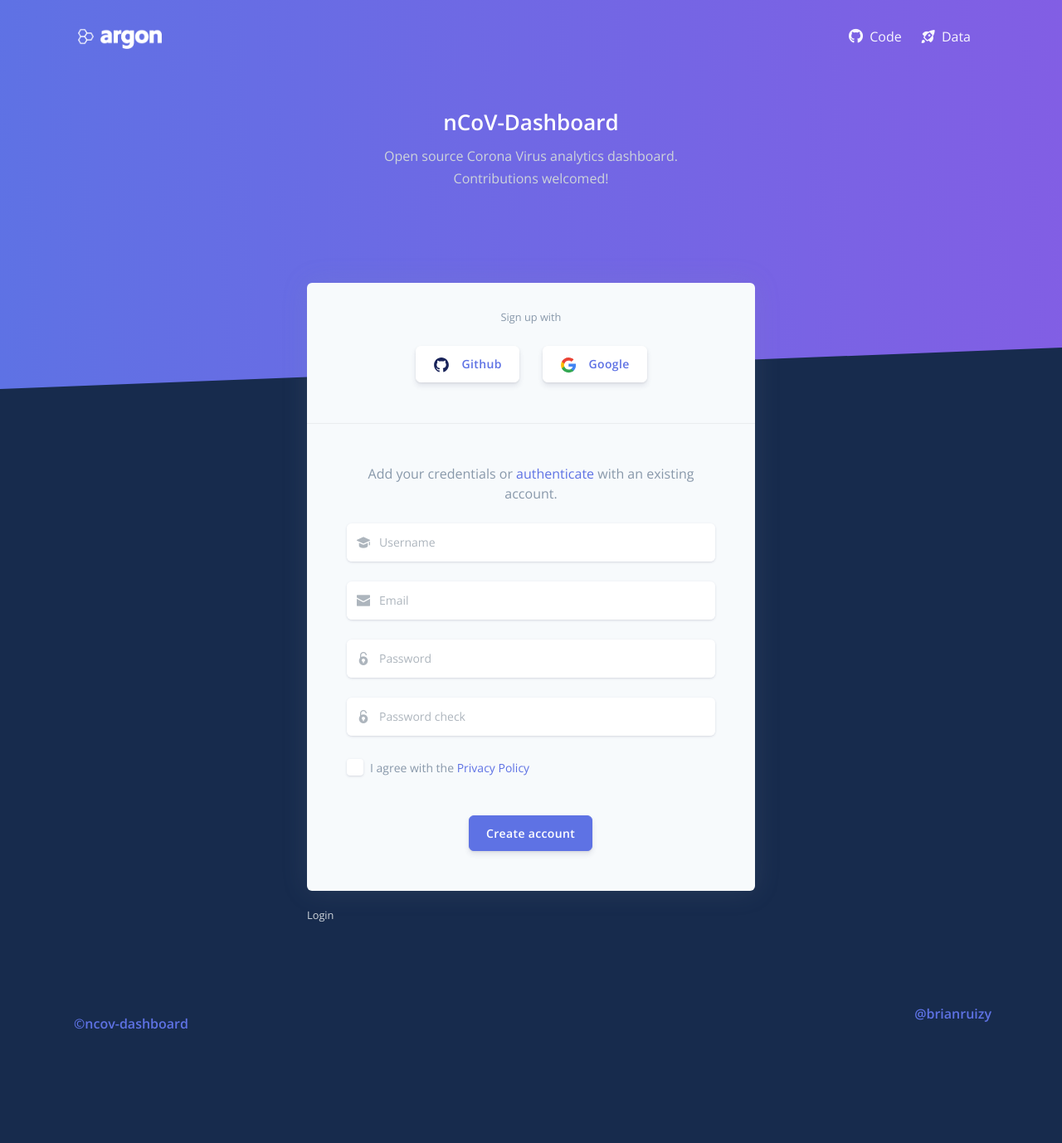
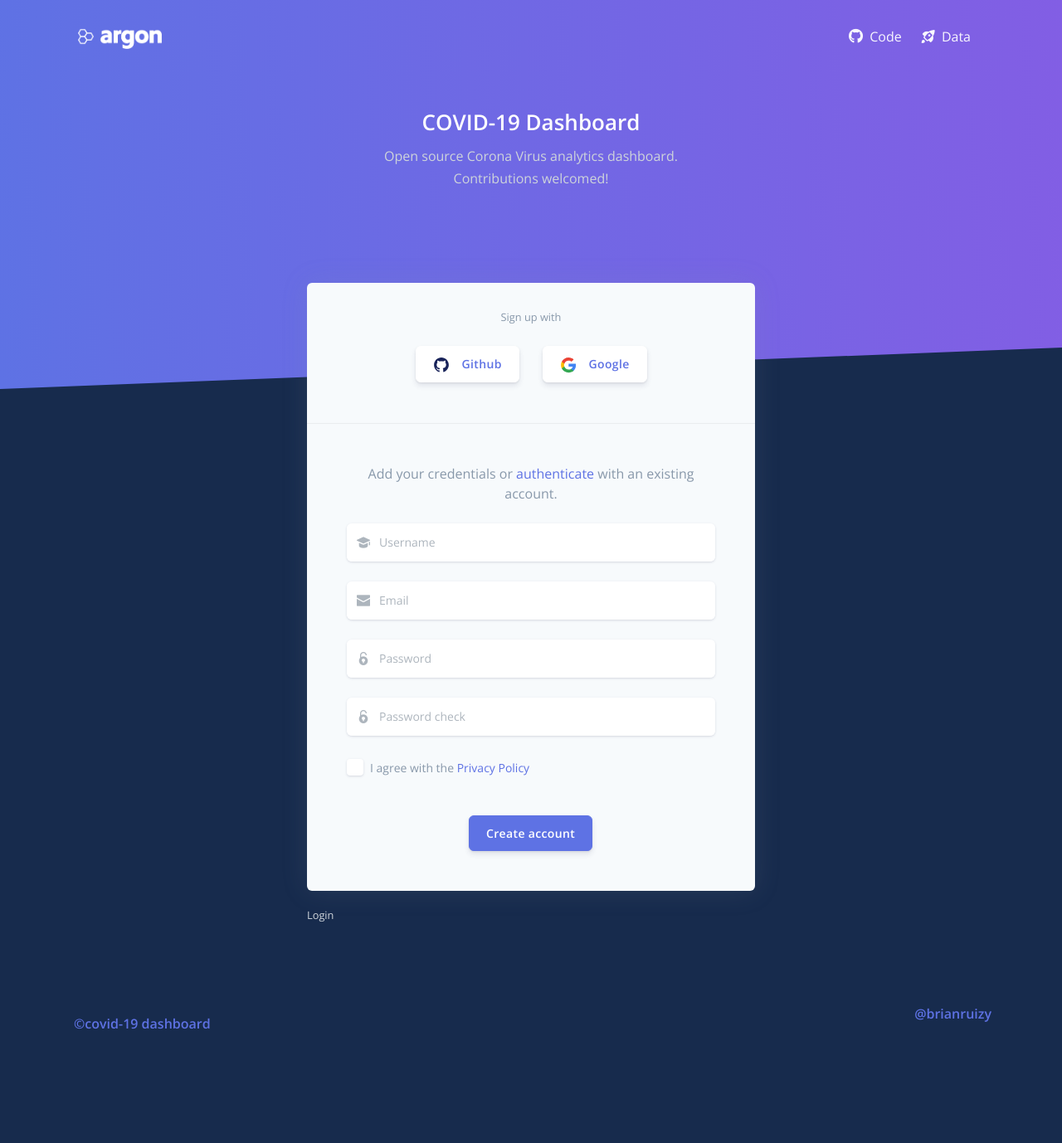
Before and after one commit to BrianRuizy/covid19-dashboard, a Django app: page /register/ in a window 1280 px wide. Shown: the whole page at 83% size. Run offline with Django 3.2, Linux system fonts and the light colour scheme; some libraries are stand-ins or nearby versions.

Commit message:
repo rename

```diff
--- a/core/templates/includes/footer-fullscreen.html
+++ b/core/templates/includes/footer-fullscreen.html
@@ -3,8 +3,8 @@
     <div class="row align-items-center justify-content-xl-between">
       <div class="col-xl-6">
         <div class="copyright text-center text-xl-left text-muted">
-          <a href="https://github.com/BrianRuizy/nCoV-dashboard" class="font-weight-bold ml-1"
-          target="_blank">&copy;ncov-dashboard</a>
+          <a href="https://github.com/BrianRuizy/covid-19-dashboard" class="font-weight-bold ml-1"
+          target="_blank">&copy;covid-19 dashboard</a>
         </div>
       </div>
       <div class="col-xl-6">
--- a/core/templates/includes/footer.html
+++ b/core/templates/includes/footer.html
@@ -3,8 +3,8 @@
   <div class="row align-items-center justify-content-xl-between">
     <div class="col-xl-6">
       <div class="text-center text-xl-left text-muted">
-        <a href="https://github.com/BrianRuizy/nCoV-dashboard" class="font-weight-bold ml-1"
-          target="_blank"> &copy; ncov-dashboard</a>
+        <a href="https://github.com/BrianRuizy/covid-19-dashboard" class="font-weight-bold ml-1"
+          target="_blank"> &copy; covid-19-dashboard</a>
       </div>
     </div>
     <div class="col-xl-6">
--- a/core/templates/includes/navigation-fullscreen.html
+++ b/core/templates/includes/navigation-fullscreen.html
@@ -28,7 +28,7 @@
           <ul class="navbar-nav ml-auto">
 
             <li class="nav-item">
-              <a class="nav-link nav-link-icon" href="https://github.com/BrianRuizy/nCoV-dashboard/tree/dev">
+              <a class="nav-link nav-link-icon" href="https://github.com/BrianRuizy/covid-19-dashboard/tree/dev">
                 <i class="fab fa-github" style="font-size:1.1rem;"></i>
                 <span class="nav-link-inner--text">Code</span>
               </a>
--- a/core/templates/includes/sidenav.html
+++ b/core/templates/includes/sidenav.html
@@ -114,7 +114,7 @@
         <ul class="navbar-nav mb-md-3">
 
           <li class="nav-item">
-            <a class="nav-link" href="https://github.com/app-generator/django-dashboard-argon">
+            <a class="nav-link" href="https://github.com/BrianRuizy/covid-19-dashboard">
               <i class="fab fa-github" style="font-size:1.1rem;"></i>Code
             </a>
           </li>
--- a/core/templates/layouts/base-fullscreen.html
+++ b/core/templates/layouts/base-fullscreen.html
@@ -24,7 +24,7 @@
   <meta name="viewport" content="width=device-width, initial-scale=1, shrink-to-fit=no">
 
   <title>
-    Django Dashboard Argon - {% block title %} Open-Source Admin Panel {% endblock %} | AppSeed
+    COVID-19 Dashboard | {% block title %} Open-Source Dashboard {% endblock %}
   </title>
 
   <!-- Favicon - loaded as static -->
@@ -56,7 +56,7 @@
         <div class="header-body text-center mb-7">
           <div class="row justify-content-center">
             <div class="col-lg-5 col-md-6">
-              <h1 class="text-white">nCoV-Dashboard</h1>
+              <h1 class="text-white">COVID-19 Dashboard</h1>
               <p class="text-lead text-light">
                 Open source Corona Virus analytics dashboard.</br>Contributions welcomed!
               </p>
--- a/core/templates/layouts/base.html
+++ b/core/templates/layouts/base.html
@@ -24,7 +24,7 @@
   <meta name="viewport" content="width=device-width, initial-scale=1, shrink-to-fit=no">
 
   <title>
-    nCoV Dashboard | {% block title %} Open-Source analytics dashboard {% endblock %}
+    COVID-19 Dashboard | {% block title %} Open-Source analytics dashboard {% endblock %}
   </title>
 
   <!-- Favicon - loaded as static -->
```
Also changed, not shown: README.md.
